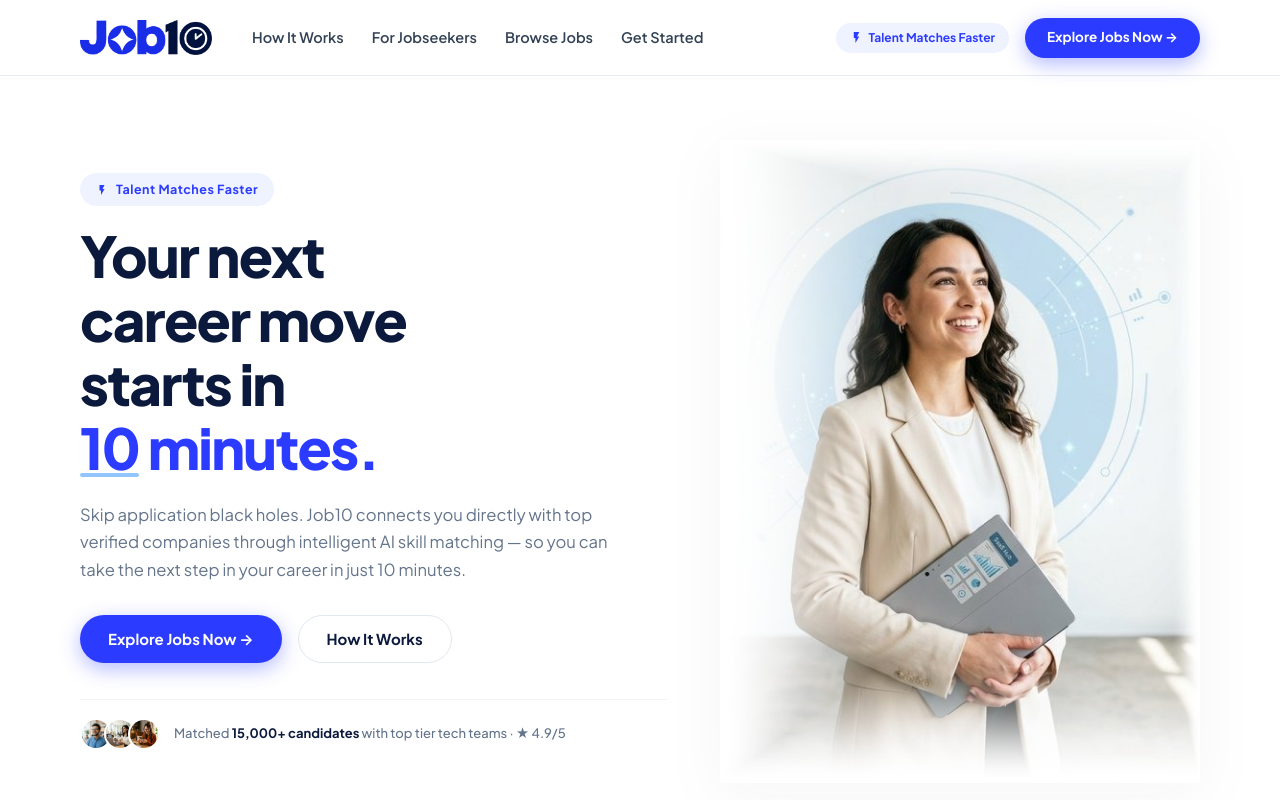
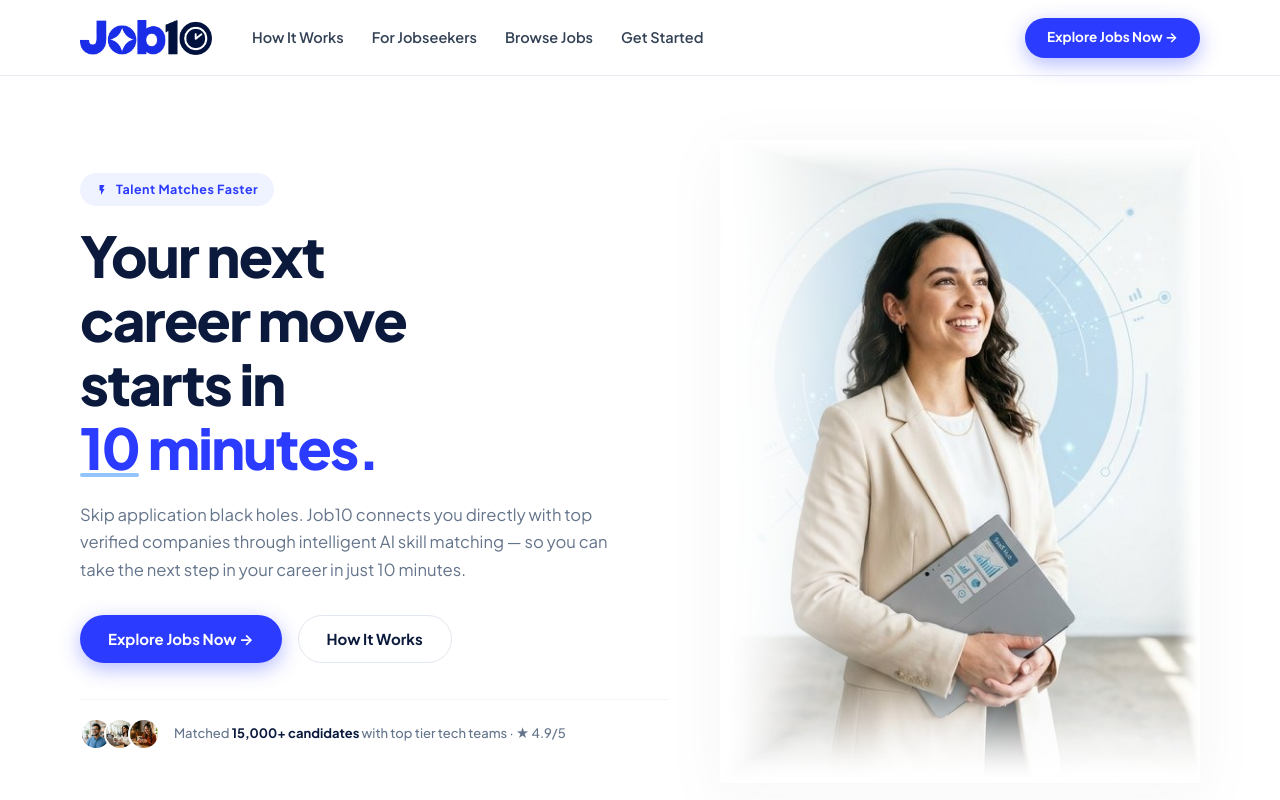
Before and after one commit to paveld-Dev/Job10, a Next.js app: page / in a window 1280 px wide. Shown: the top 800 px of the page. Built offline with nearby package versions, Linux system fonts and the light colour scheme.

Commit message:
fix: remove Talent Matches Faster badge pill from header

```diff
--- a/index.html
+++ b/index.html
@@ -769,12 +769,6 @@
           </nav>
         </div>
         <div class="header-right">
-          <span class="header-pill">
-            <svg width="13" height="13" viewBox="0 0 24 24" fill="#2b3bff" style="display:block;">
-              <path d="M7 2v11h3v9l7-12h-4l4-8z"/>
-            </svg>
-            Talent Matches Faster
-          </span>
           <a href="https://job10-delta.vercel.app/?audience=jobseeker" class="btn btn-primary" style="height: 40px; padding: 0 22px; font-size: 13.5px;" id="header-cta-btn">
             Explore Jobs Now &rarr;
           </a>
--- a/job10-jobseeker.html
+++ b/job10-jobseeker.html
@@ -769,12 +769,6 @@
           </nav>
         </div>
         <div class="header-right">
-          <span class="header-pill">
-            <svg width="13" height="13" viewBox="0 0 24 24" fill="#2b3bff" style="display:block;">
-              <path d="M7 2v11h3v9l7-12h-4l4-8z"/>
-            </svg>
-            Talent Matches Faster
-          </span>
           <a href="https://job10-delta.vercel.app/?audience=jobseeker" class="btn btn-primary" style="height: 40px; padding: 0 22px; font-size: 13.5px;" id="header-cta-btn">
             Explore Jobs Now &rarr;
           </a>
--- a/src/components/jobseeker-promo/JobseekerPromoHeader.tsx
+++ b/src/components/jobseeker-promo/JobseekerPromoHeader.tsx
@@ -40,12 +40,6 @@ export const JobseekerPromoHeader: React.FC = () => {
             </nav>
           </div>
           <div className={styles.headerRight}>
-            <span className={styles.headerPill}>
-              <svg width="13" height="13" viewBox="0 0 24 24" fill="#2b3bff" style={{ display: 'block' }} aria-hidden="true">
-                <path d="M7 2v11h3v9l7-12h-4l4-8z" />
-              </svg>
-              Talent Matches Faster
-            </span>
             <a
               href="https://job10-delta.vercel.app/?audience=jobseeker"
               className={`${styles.btn} ${styles.btnPrimary}`}
```
